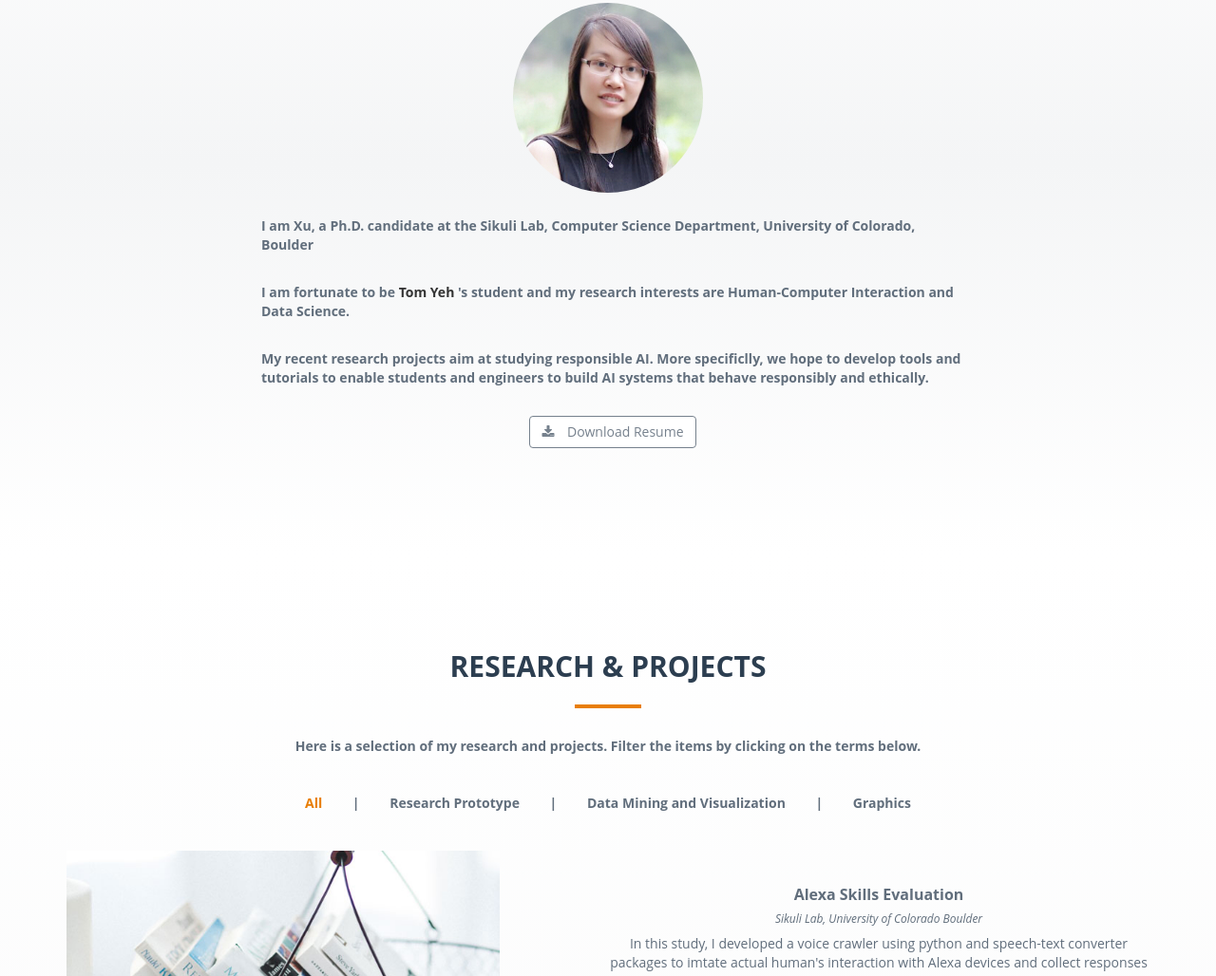
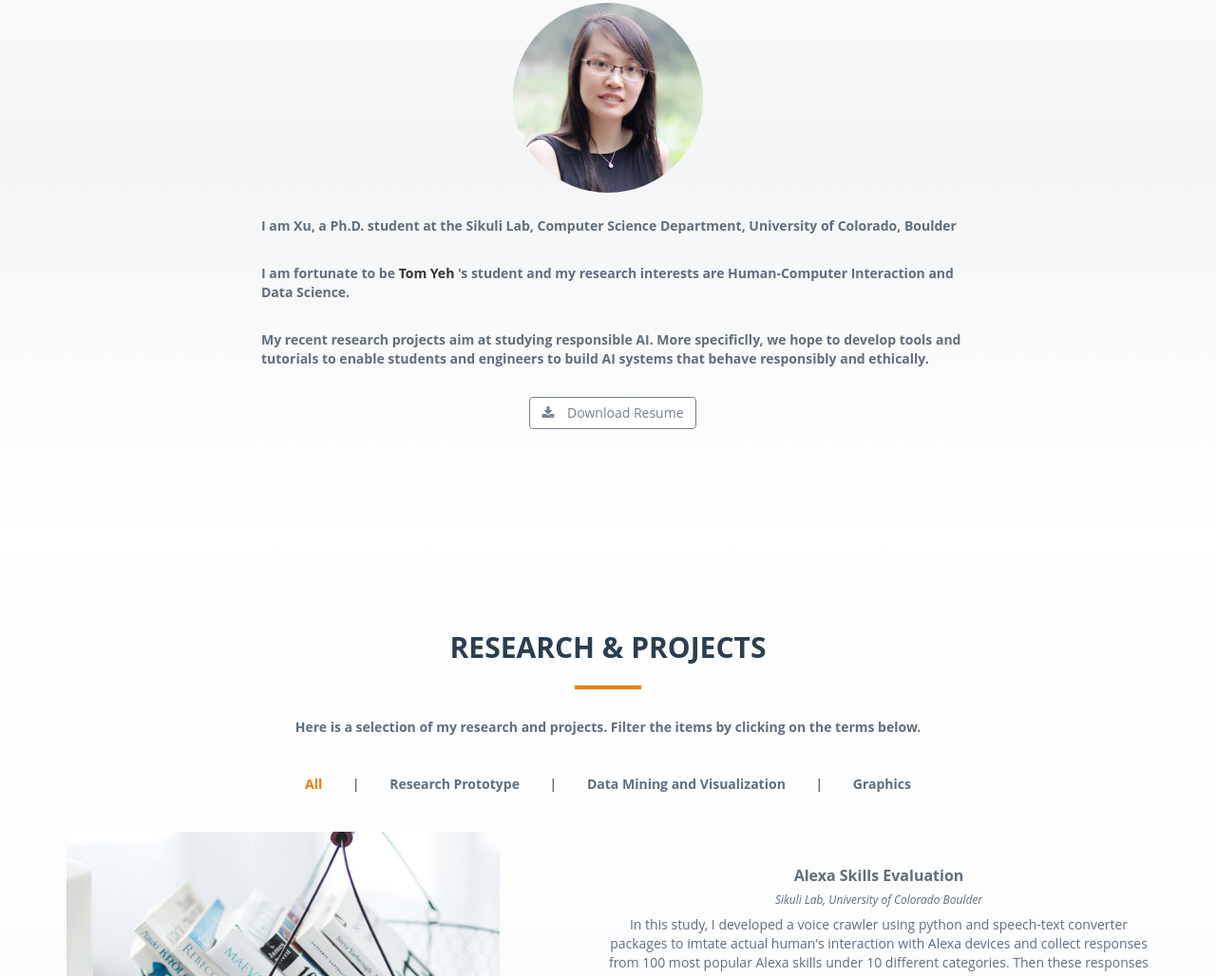
Before and after one commit to knights207210/knights207210.github.io, a plain HTML site: page index.html in a window 1280 px wide. Shown: the part 1085-2113 px from the top of the page at 95% size. Drawn offline with Linux system fonts and the light colour scheme; a web font is replaced by a local one.

Commit message:
portfolio

```diff
--- a/index.html
+++ b/index.html
@@ -90,7 +90,7 @@
       <div class="col-md-12 text-center"><img src="img/about.jpg" class="img-responsive"></div>
       <div class="col-md-8 col-md-offset-2">
         <div class="about-text">
-          <strong><p class = "about-self">I am Xu, a Ph.D. candidate at the Sikuli Lab, Computer Science Department, University of Colorado, Boulder</p>
+          <strong><p class = "about-self">I am Xu, a Ph.D. student at the Sikuli Lab, Computer Science Department, University of Colorado, Boulder</p>
           <p class = "about-self">I am fortunate to be <a href = "http://tomyeh.info/" class = "advisor"> Tom Yeh </a>'s student and my research interests are Human-Computer Interaction and Data Science.</p>
 
           <p class = "about-self">My recent research projects aim at studying responsible AI. More specificlly, we hope to develop tools and tutorials to enable students and engineers to build AI systems that behave responsibly and ethically.</p></strong>
```
